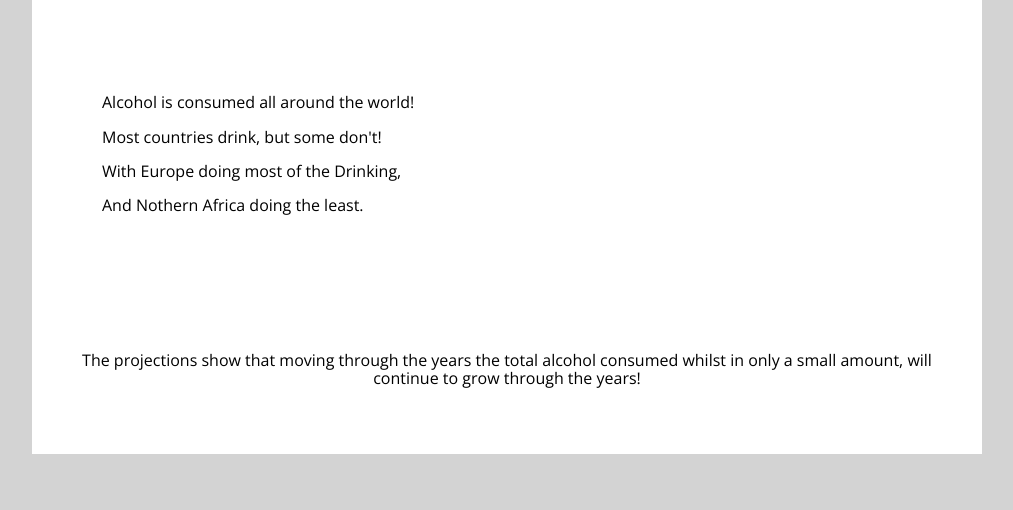
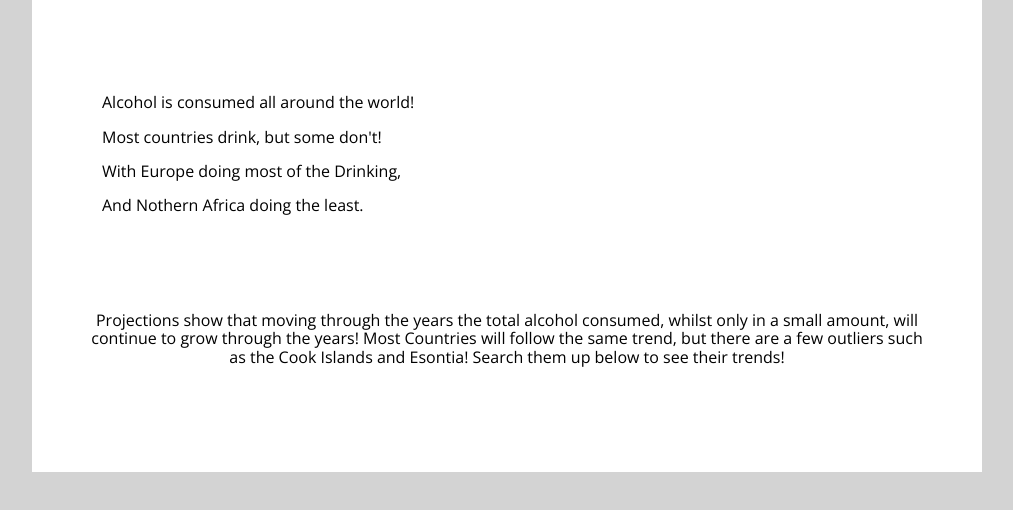
Before and after one commit to ChristopherCohen007/3179, a plain HTML site: page index.html in a window 1280 px wide. Shown: the part 96-606 px from the top of the page, without its empty margins (133-1146 px from the left). Drawn offline with nearby package versions, Linux system fonts and the light colour scheme; a script that the page names is missing.

Commit message:
Update index.html

```diff
--- a/index.html
+++ b/index.html
@@ -60,6 +60,12 @@
             </div>
         </div>
 
+        <p class="align">
+            Projections show that moving through the years the total alcohol consumed, whilst only in a small amount, will continue to grow through the years!
+            Most Countries will follow the same trend, but there are a few outliers such as the Cook Islands and Esontia!
+            Search them up below to see their trends!
+        </p>
+
         <div class="pure-g">
             <div class="pure-u-1-5">
                 <div id="vis3" class="vis-container"></div>
@@ -69,9 +75,7 @@
 
 
 
-        <p class="align">
-            The projections show that moving through the years the total alcohol consumed whilst in only a small amount, will continue to grow through the years!
-        </p>
+
 
     </div>
 
```
